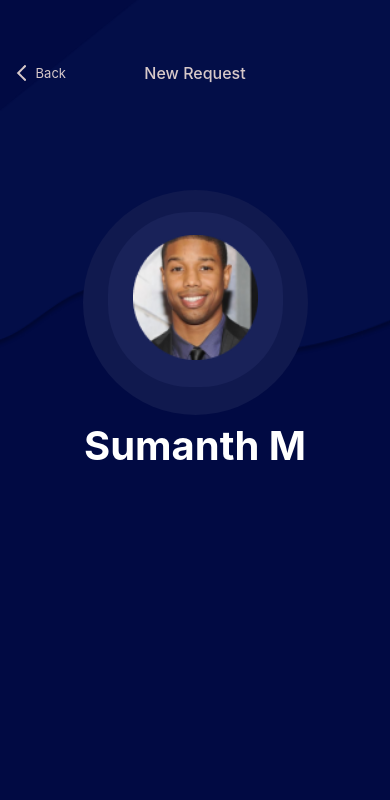
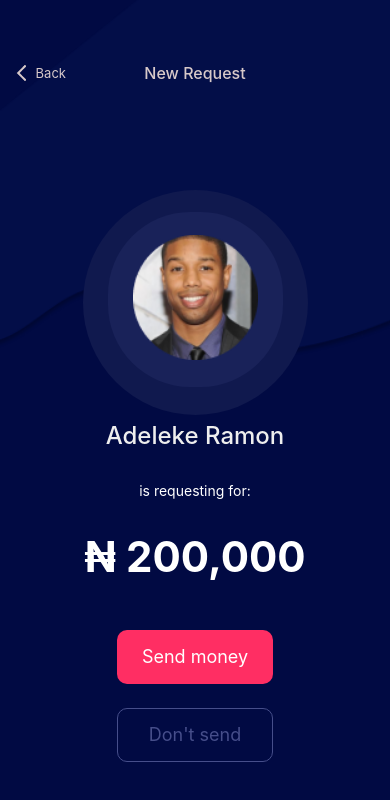
Before and after one commit to sumanthsumu1418/Cutshort, a React Native app: screen /SendMoney in a window 390 px wide. Shown: the top 800 px of the page. Built offline with nearby package versions, Linux system fonts and the light colour scheme.

Commit message:
Send money screen completed

```diff
--- a/src/Styles/styles.tsx
+++ b/src/Styles/styles.tsx
@@ -161,4 +161,51 @@ export default StyleSheet.create({
     fontSize: 20,
     fontWeight: '500',
   },
+  SendMoneyTextStyle: {
+    color: '#FFFFFF',
+  },
+  SendMoneyButtonContainer: {
+    height: height * 0.064,
+    width: width * 0.402,
+  },
+  SendMoneyTransformBG: {
+    position: 'absolute',
+    width: width,
+    height: height * 0.422,
+  },
+  SendMoneyHeaderContainer: {
+    flexDirection: 'row',
+    justifyContent: 'space-between',
+  },
+  SendMoneyHeaderTitleText: {
+    fontSize: 16,
+    fontWeight: '500',
+    textAlign: 'center',
+  },
+  defaultCirContainerStyle: {
+    position: 'absolute',
+    width: 175,
+    height: 175,
+    top: height * 0.153,
+    backgroundColor: '#192259',
+    borderRadius: 82.5,
+  },
+  senDMoneyPofileImgStyle: {
+    width: 125,
+    height: 125,
+    position: 'absolute',
+    top: height * 0.18,
+  },
+  SendMoneyTextContainer: {
+    position: 'absolute',
+    top: height * 0.4,
+    justifyContent: 'center',
+    alignItems: 'center',
+  },
+  sendMoneyTextStule: {
+    color: '#EEEEEE',
+    fontSize: 24,
+    fontWeight: '500',
+    textAlignVertical: 'center',
+  },
 });
--- /dev/null
+++ b/src/common/components/CircularContainer.tsx
@@ -0,0 +1,31 @@
+// import {StyleSheet, Text, View} from 'react-native';
+// import React from 'react';
+
+// const RectangleContainer = ({rContainerStyle}) => {
+//   //   console.log(width, backgroundColor);
+//   return <View style={[styles.rectangleContainer, rectContainerStyle]}></View>;
+// };
+
+// export default RectangleContainer;
+
+// const styles = StyleSheet.create({
+//   rectangleContainer: {
+//     width: 12,
+//     backgroundColor: '#FDD590',
+//     height: 6,
+//     borderRadius: 3,
+//   },
+// });
+
+import {View, Text} from 'react-native';
+import React from 'react';
+import styles from '../../Styles/styles';
+
+const CircularContainer = ({circularContainerStyle}) => {
+  return (
+    <View
+      style={[styles.defaultCirContainerStyle, circularContainerStyle]}></View>
+  );
+};
+
+export default CircularContainer;
--- /dev/null
+++ b/src/components/GoBack.tsx
@@ -0,0 +1,24 @@
+import {View, Text, TouchableOpacity, Image} from 'react-native';
+import React from 'react';
+import Space from '../common/components/abstract/Space';
+import styles from '../Styles/styles';
+import {images} from '../common/assets/images';
+
+const GoBack = ({goBack}) => {
+  //   const goBack = () => {
+  //     navigation.navigate('Home');
+  //   };
+  return (
+    <View>
+      <TouchableOpacity
+        onPress={goBack}
+        style={{flexDirection: 'row', marginTop: 2}}>
+        <Image style={{width: 10, height: 16}} source={images.backIcon} />
+        <Space.H s={5} />
+        <Text style={styles.backTextStyle}>Back</Text>
+      </TouchableOpacity>
+    </View>
+  );
+};
+
+export default GoBack;
--- a/src/features/navigation/Navigator.tsx
+++ b/src/features/navigation/Navigator.tsx
@@ -10,12 +10,15 @@ import Home from '../home/Home';
 import Landing from '../landing/Landing';
 import SendMoney from '../sendMoney/SendMoney';
 import RequestMoney from '../requestMoney/RequestMoney';
-import ProductView from '../productView/ProductView'
-import {Colors} from '../../Theme/Variables';
+import ProductView from '../productView/ProductView';
+// import {Colors} from '../../Theme/Variables';
 
 export type RootStackParamsList = {
   Home: undefined;
   Landing: undefined;
+  SendMoney: undefined;
+  RequestMoney: undefined;
+  ProductView: undefined;
 };
 
 const Stack = createStackNavigator<RootStackParamsList>();
@@ -55,7 +58,7 @@ function Navigator() {
           name="RequestMoney"
           component={RequestMoney}
         />
-         <Stack.Screen
+        <Stack.Screen
           options={{headerShown: false}}
           name="ProductView"
           component={ProductView}
--- a/src/features/productView/ProductView.tsx
+++ b/src/features/productView/ProductView.tsx
@@ -79,6 +79,7 @@ const ProductView = ({navigation}: Props) => {
         marginTop: 24,
       }}>
       {/* <View style={{flex: 0.9}}></View> */}
+      <View style={{flexDirection: 'row'}}>{/* <FastImage source={}/> */}</View>
       <ProductViewFooter />
     </View>
   );
--- a/src/features/sendMoney/SendMoney.tsx
+++ b/src/features/sendMoney/SendMoney.tsx
@@ -6,6 +6,12 @@ import {layoutUtil} from '../../common/helpers/layoutUtil';
 import {images} from '../../common/assets/images/index';
 import {RootStackParamsList} from '../navigation/Navigator';
 import {StackNavigationProp} from '@react-navigation/stack';
+import currency from '../../constants/currency.json';
+import AppButton from '../../common/components/Button';
+import {Colors} from '../../Theme/Variables';
+import GoBack from '../../components/GoBack';
+import CircularContainer from '../../common/components/CircularContainer';
+
 // import {Colors} from '../../Theme/Variables';
 // import {RFPercentage} from 'react-native-responsive-fontsize';
 // import LinearGradient from 'react-native-linear-gradient';
@@ -18,6 +24,51 @@ interface Props {
 }
 
 const SendMoney = ({navigation}: Props) => {
+  const goBack = () => {
+    navigation.navigate('Home');
+  };
+  const HeaderView = () => {
+    return (
+      <View style={styles.SendMoneyHeaderContainer}>
+        <View style={{flex: 1}}>
+          <GoBack goBack={goBack} />
+        </View>
+
+        <View style={{flex: 1}}>
+          <Text
+            style={{
+              ...styles.backTextStyle,
+              ...styles.SendMoneyHeaderTitleText,
+            }}>
+            New Request
+          </Text>
+        </View>
+        <View style={{flex: 1}}></View>
+      </View>
+    );
+  };
+
+  const ProfileView = () => {
+    return (
+      <>
+        <CircularContainer
+          circularContainerStyle={{
+            ...styles.defaultCirContainerStyle,
+            width: 225,
+            height: 225,
+            top: height * 0.126,
+            backgroundColor: '#10194E',
+            borderRadius: 112.5,
+          }}
+        />
+        <CircularContainer circularContainerStyle={undefined} />
+        <Image
+          style={styles.senDMoneyPofileImgStyle}
+          source={images.myprofile}
+        />
+      </>
+    );
+  };
   useEffect(() => {
     // return () => {};
   }, []);
@@ -27,14 +78,7 @@ const SendMoney = ({navigation}: Props) => {
       <View>
         <Image
           source={images.transformBackground}
-          style={{
-            position: 'absolute',
-            width: width,
-            height: height * 0.422,
-            // resizeMode: 'contain',
-            // left: 86.57,
-            // top: 547.07
-          }}
+          style={styles.SendMoneyTransformBG}
         />
       </View>
       <View
@@ -42,62 +86,49 @@ const SendMoney = ({navigation}: Props) => {
           marginVertical: height * 0.075,
           marginHorizontal: width * 0.04,
         }}>
-        <View
-          style={{
-            flexDirection: 'row',
-            justifyContent: 'space-between',
-          }}>
-          <View style={{flexDirection: 'row', flex: 1, marginTop: 2}}>
-            <Image style={{width: 10, height: 16}} source={images.backIcon} />
-            <Space.H s={5} />
-            <Text style={styles.backTextStyle}>Back</Text>
-          </View>
-          <View style={{flex: 1}}>
+        <HeaderView />
+        <View style={{justifyContent: 'center', alignItems: 'center'}}>
+          <ProfileView />
+          <View style={styles.SendMoneyTextContainer}>
+            <Text style={styles.sendMoneyTextStule}>Adeleke Ramon</Text>
+            <Space.V s={16} />
             <Text
               style={{
-                ...styles.backTextStyle,
-                fontSize: 16,
-                fontWeight: '500',
-                textAlign: 'center',
+                ...styles.SendMoneyTextStyle,
+                fontSize: 14,
               }}>
-              New Request
+              is requesting for:
             </Text>
-          </View>
-          <View style={{flex: 1}}></View>
-        </View>
-        <View style={{justifyContent: 'center', alignItems: 'center'}}>
-          <View
-            style={{
-              position: 'absolute',
-              width: 225,
-              height: 225,
-              top: height * 0.126,
-              backgroundColor: '#10194E',
-              borderRadius: 112.5,
-            }}></View>
-          <View
-            style={{
-              position: 'absolute',
-              width: 175,
-              height: 175,
-              top: height * 0.153,
-              backgroundColor: '#192259',
-              borderRadius: 82.5,
-            }}></View>
-          <Image
-            style={{
-              width: 125,
-              height: 125,
-              position: 'absolute',
-              top: height * 0.18,
-            }}
-            source={images.myprofile}
-          />
-          <View style={{position: 'absolute', top: height * 0.4}}>
+            <Space.V s={16} />
             <Text
-              style={{...styles.balanceTextStyle, textAlignVertical: 'center'}}>
-              Sumanth M
+              style={{
+                ...styles.SendMoneyTextStyle,
+                fontSize: 42,
+                fontWeight: 'bold',
+              }}>
+              {`${currency.Nigeria} 200,000`}
             </Text>
+            <Space.V s={24} />
+            <AppButton
+              onPress={undefined}
+              title={`Send money`}
+              backgroundColor={'#FF2E63'}
+              buttonContainer={styles.SendMoneyButtonContainer}
+              textStyle={styles.SendMoneyTextStyle}
+              borderStyle={undefined}
+            />
+            <Space.V s={12} />
+            <AppButton
+              onPress={undefined}
+              title={`Don't send`}
+              backgroundColor={Colors.homeBG}
+              buttonContainer={styles.SendMoneyButtonContainer}
+              textStyle={{
+                ...styles.SendMoneyTextStyle,
+                color: Colors.homeMoneyOpnBorder,
+              }}
+              borderStyle={styles.moneyOpnBorder}
+            />
           </View>
         </View>
       </View>
```
